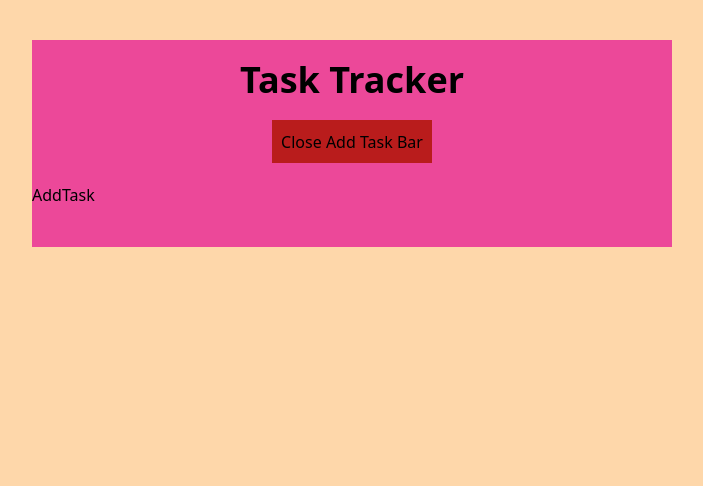
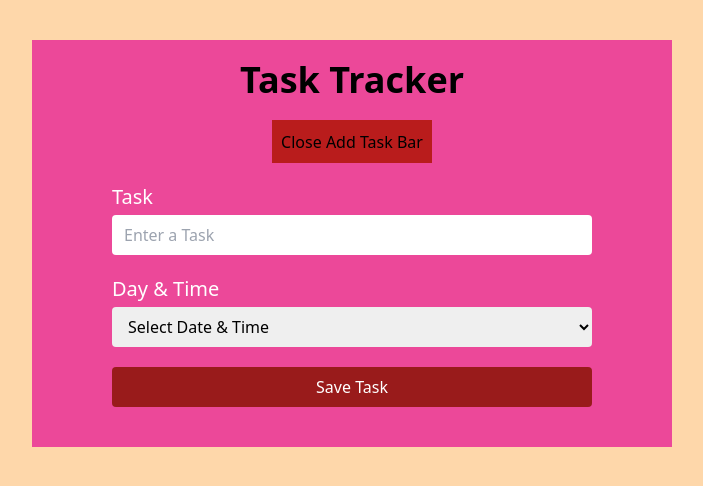
Before and after one commit to mucahitkarakus/task-tracker, a React (Create React App) app: page / in a window 1280 px wide. Both pictures are taken after a click on the element "Show Add Task Bar". Shown: the top 486 px of the page, without its empty margins (288-991 px from the left). Built offline with nearby package versions, Linux system fonts and the light colour scheme.

Commit message:
Add Task Done

```diff
--- a/src/components/AddTask.jsx
+++ b/src/components/AddTask.jsx
@@ -1,7 +1,47 @@
 import React from "react";
 
 const AddTask = () => {
-  return <div>AddTask</div>;
+  return (
+    <form>
+      <div className="space-y-5">
+        <div className="flex flex-col">
+          <label className="text-xl mb-1 text-white" htmlFor="TaskName">
+            Task
+          </label>
+          <input
+            id="TaskName"
+            name="taskName"
+            className="py-2 px-3 outline-none rounded"
+            placeholder="Enter a Task"
+            required
+          />
+        </div>
+        <div className="flex flex-col">
+          <label className="text-xl mb-1 text-white" htmlFor="Day">
+            Day & Time
+          </label>
+          <select
+            className="py-2 px-3 rounded outline-none"
+            required
+            name="selectt"
+            defaultValue={"0"}
+          >
+            <option value="0" disabled hidden>
+              Select Date & Time
+            </option>
+            <option value="Dec 12th at 2.30PM">Dec 12th at 2.30PM</option>
+            <option value="Dec 12th at 2.30PM">Dec 12th at 2.30PM</option>
+            <option value="Dec 12th at 2.30PM">Dec 12th at 2.30PM</option>
+            <option value="Dec 12th at 2.30PM">Dec 12th at 2.30PM</option>
+            <option value="Dec 12th at 2.30PM">Dec 12th at 2.30PM</option>
+          </select>
+        </div>
+        <button className="bg-red-800 py-2 rounded text-white w-full">
+          Save Task
+        </button>
+      </div>
+    </form>
+  );
 };
 
 export default AddTask;
--- a/src/components/Layout.jsx
+++ b/src/components/Layout.jsx
@@ -8,7 +8,7 @@ const Layout = () => {
     <div className="mt-[2.5rem] w-[40rem] bg-pink-500 pb-10">
       <Header active={isActive} setActive={setisActive} />
       {isActive && (
-        <div>
+        <div className="w-[30rem] mx-auto d">
           <AddTask />
         </div>
       )}
```
